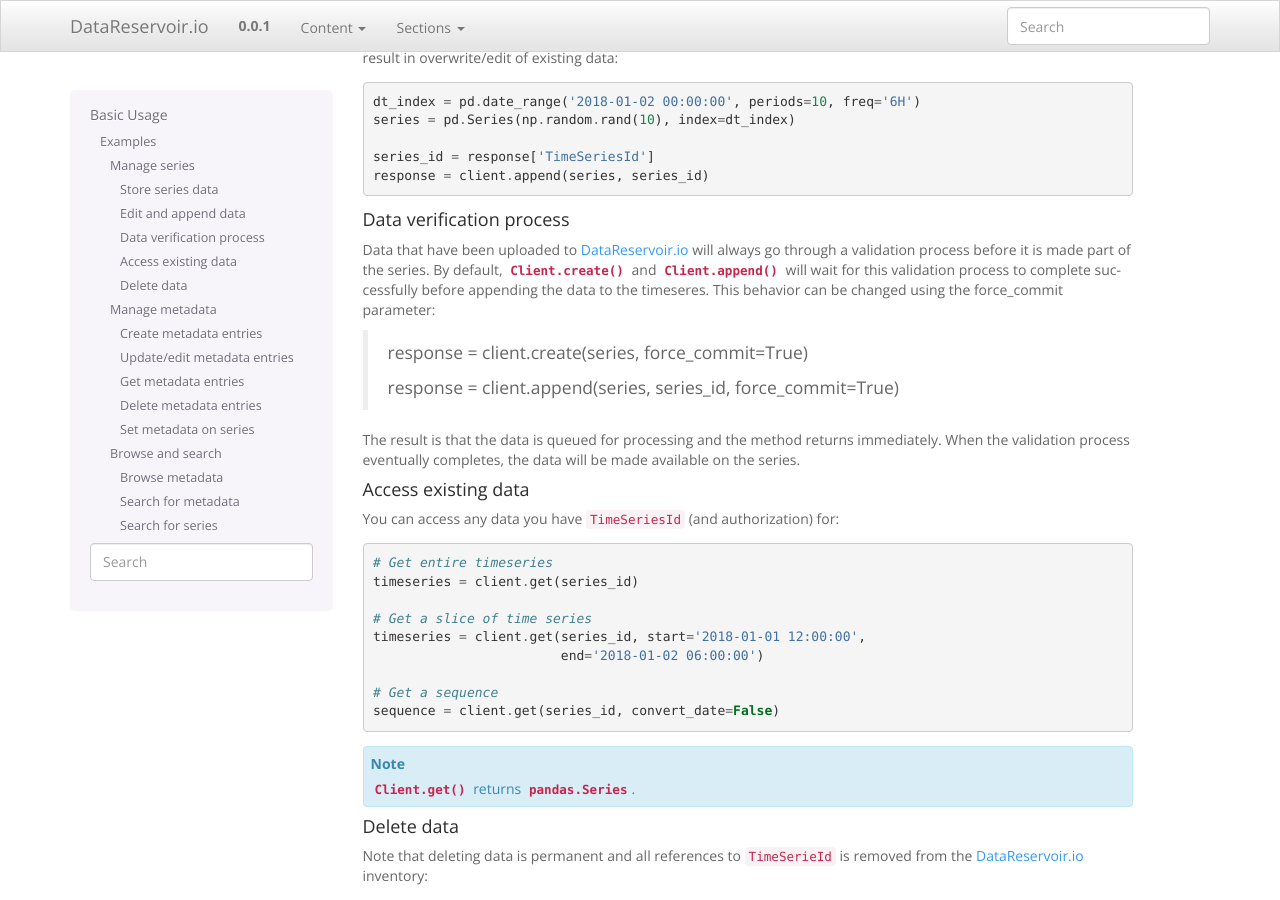
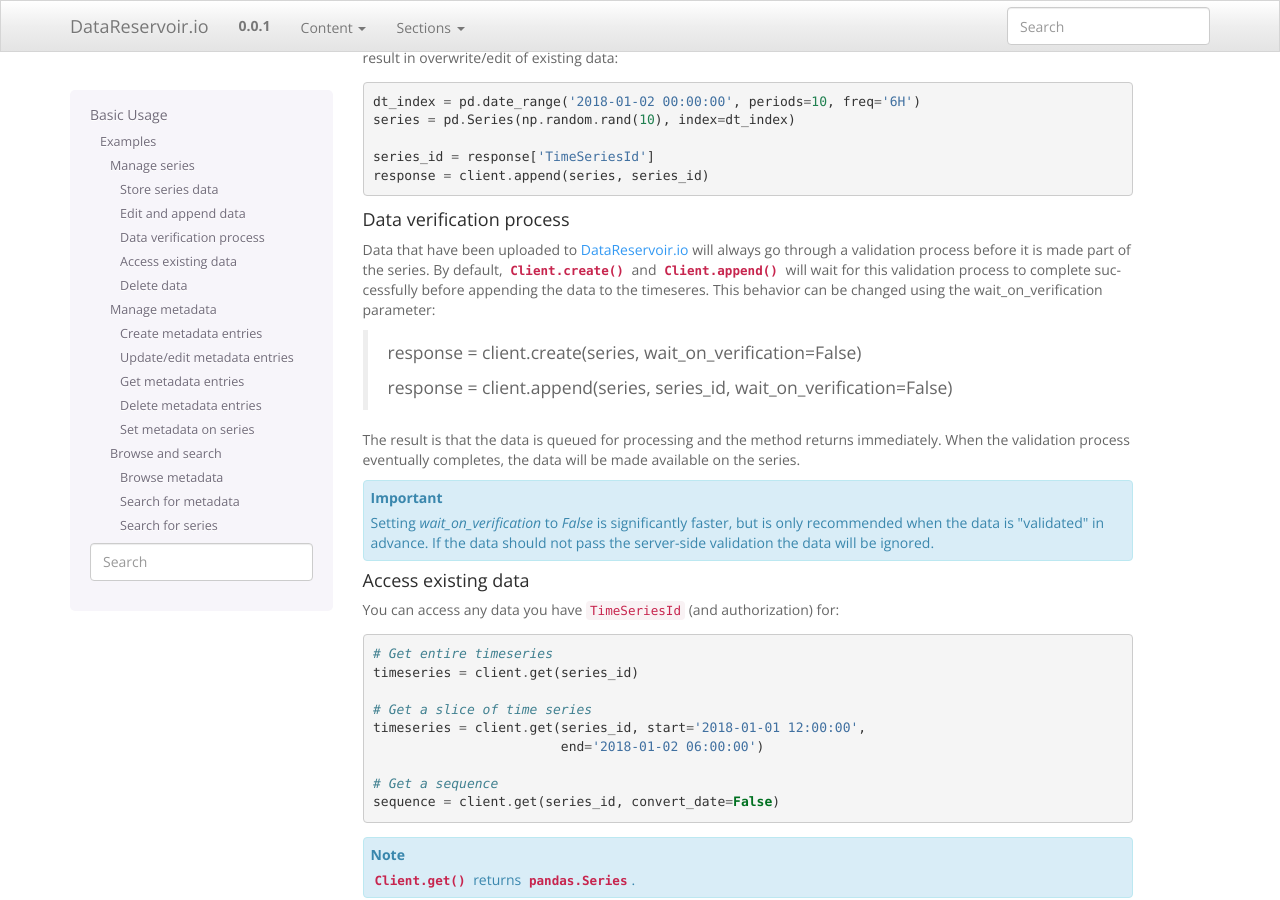
Before and after one commit to 4Subsea/drio-python, a Sphinx documentation site: the page built from docs/basic_usage.rst, in a window 1280 px wide and 900 px high, scrolled down 1630 px. Built offline with Sphinx 7.4.7, drawn with Linux system fonts in a browser that asks for light colours.

Commit message:
Renamed parameter to wait_on_verification

```diff
--- a/docs/basic_usage.rst
+++ b/docs/basic_usage.rst
@@ -109,15 +109,21 @@ Data that have been uploaded to `DataReservoir.io`_ will always go through a
 validation process before it is made part of the series.
 By default, :py:func:`Client.create` and :py:func:`Client.append` will wait for
 this validation process to complete successfully before appending the data to
-the timeseres. This behavior can be changed using the force_commit parameter:
+the timeseres. This behavior can be changed using the wait_on_verification parameter:
 
-    response = client.create(series, force_commit=True)
+    response = client.create(series, wait_on_verification=False)
 
-    response = client.append(series, series_id, force_commit=True)
+    response = client.append(series, series_id, wait_on_verification=False)
 
 The result is that the data is queued for processing and the method returns
 immediately. When the validation process eventually completes, the data will
 be made available on the series.
+
+.. important::
+
+    Setting `wait_on_verification` to `False` is significantly faster, but is
+    only recommended when the data is "validated" in advance. If the data
+    should not pass the server-side validation the data will be ignored.
 
 
 Access existing data
```
Also changed, not shown: 2 other files.
